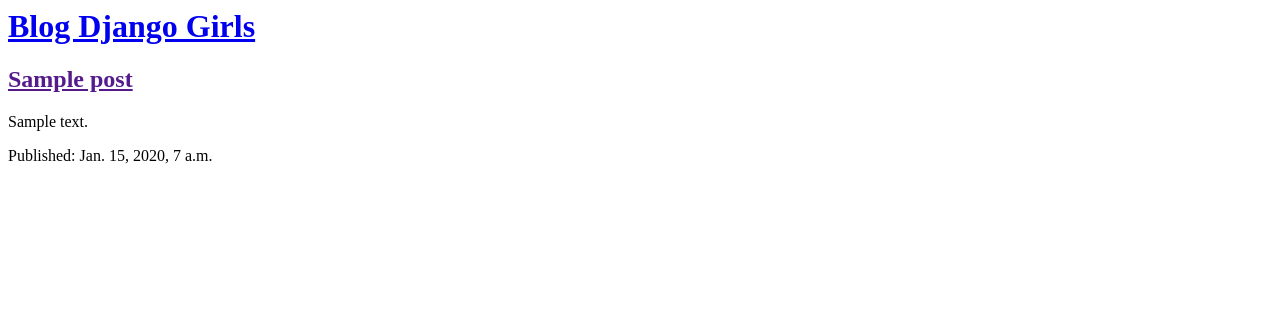
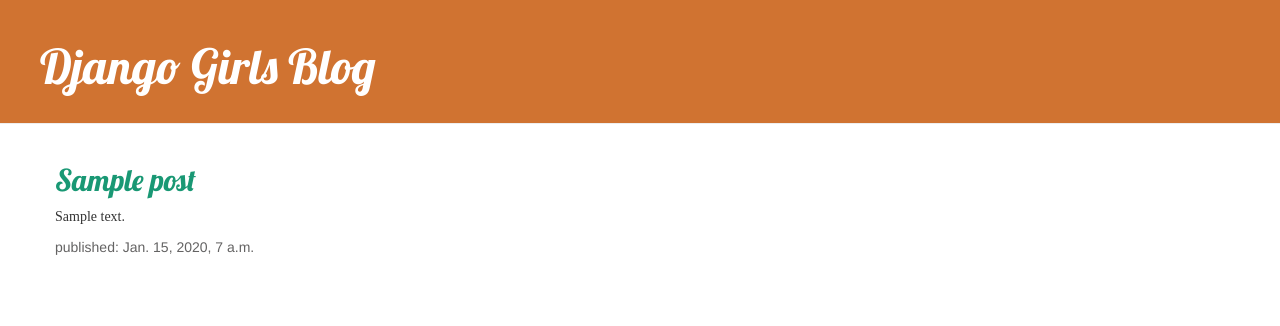
Before and after one commit to CarolSilveira0/my-first-blog, a Django app: page / in a window 1280 px wide. Shown: the top 326 px of the page. Run offline with Django 3.2, Linux system fonts and the light colour scheme; tables that the repository leaves empty hold one stand-in row (values such as "Sample post"); some libraries are stand-ins or nearby versions.

Commit message:
Changes in css file

```diff
--- /dev/null
+++ b/blog/static/css/blog.css
@@ -0,0 +1,50 @@
+.page-header {
+    background-color: #d07331;
+    margin-top: 0;
+    padding: 20px 20px 20px 40px;
+}
+
+.page-header h1, .page-header h1 a, .page-header h1 a:visited, .page-header h1 a:active {
+    color: #ffffff;
+    font-size: 36pt;
+    text-decoration: none;
+}
+
+.content {
+    margin-left: 40px;
+}
+
+h1, h2, h3, h4 {
+    font-family: 'Lobster', cursive;
+}
+
+.date {
+    color: #646363;
+}
+
+.save {
+    float: right;
+}
+
+.post-form textarea, .post-form input {
+    width: 100%;
+
+}
+
+.texto {
+    font-family: 'Kode Mono', medium ;
+}
+.top-menu, .top-menu:hover, .top-menu:visited {
+    color: #ffffff;
+    float: right;
+    font-size: 26pt;
+    margin-right: 20px;
+}
+
+.post {
+    margin-bottom: 70px;
+}
+
+.post h2 a, .post h2 a:visited {
+    color: #199874;
+}
--- /dev/null
+++ b/blog/templates/blog/base.html
@@ -0,0 +1,26 @@
+{% load static %}
+
+<html>
+
+    <head>
+        <title> Blog Django Girls </title>
+        <link rel="stylesheet" href="//maxcdn.bootstrapcdn.com/bootstrap/3.2.0/css/bootstrap.min.css">
+        <link rel="stylesheet" href="//maxcdn.bootstrapcdn.com/bootstrap/3.2.0/css/bootstrap-theme.min.css">
+        <link href="//fonts.googleapis.com/css?family=Lobster&subset=latin,latin-ext" rel="stylesheet" type="text/css">
+        <link rel="stylesheet" href="{% static 'css/blog.css' %}">
+    </head>
+
+    <body>
+        <div class="page-header">
+            <h1><a href="/">Django Girls Blog</a></h1>
+        </div>
+        <div class="content container">
+            <div class="row">
+                <div class="col-md-8">
+                {% block content %}
+                {% endblock %}
+                </div>
+            </div>
+        </div>
+    </body>
+</html>
--- a/blog/templates/blog/post_list.html
+++ b/blog/templates/blog/post_list.html
@@ -1,19 +1,13 @@
-<html>
-    <head>
-        <title> Blog Django Girls </title>
-    </head>
-    <body>
-        <div>
-            <h1><a href="/">Blog Django Girls</a></h1>
+{% extends 'blog/base.html' %}
+
+{% block content%}
+    {% for post in posts %}
+        <div class="post">
+            <h2><a href="">{{ post.title }}</a></h2>
+            <p class="texto">{{ post.text|linebreaksbr }}</p>
+            <div class="date">
+                <p>published: {{ post.published_date }}</p>
+            </div>
         </div>
-
-        {% for post in posts %}
-            <div>
-                <h2><a href="">{{ post.title }}</a></h2>
-                <p>{{ post.text|linebreaksbr }}</p>
-                <p>Published: {{ post.published_date }}</p>
-            </div>
-        {% endfor %}
-
-    </body>
-</html>
+    {% endfor %}
+{% endblock%}
```
